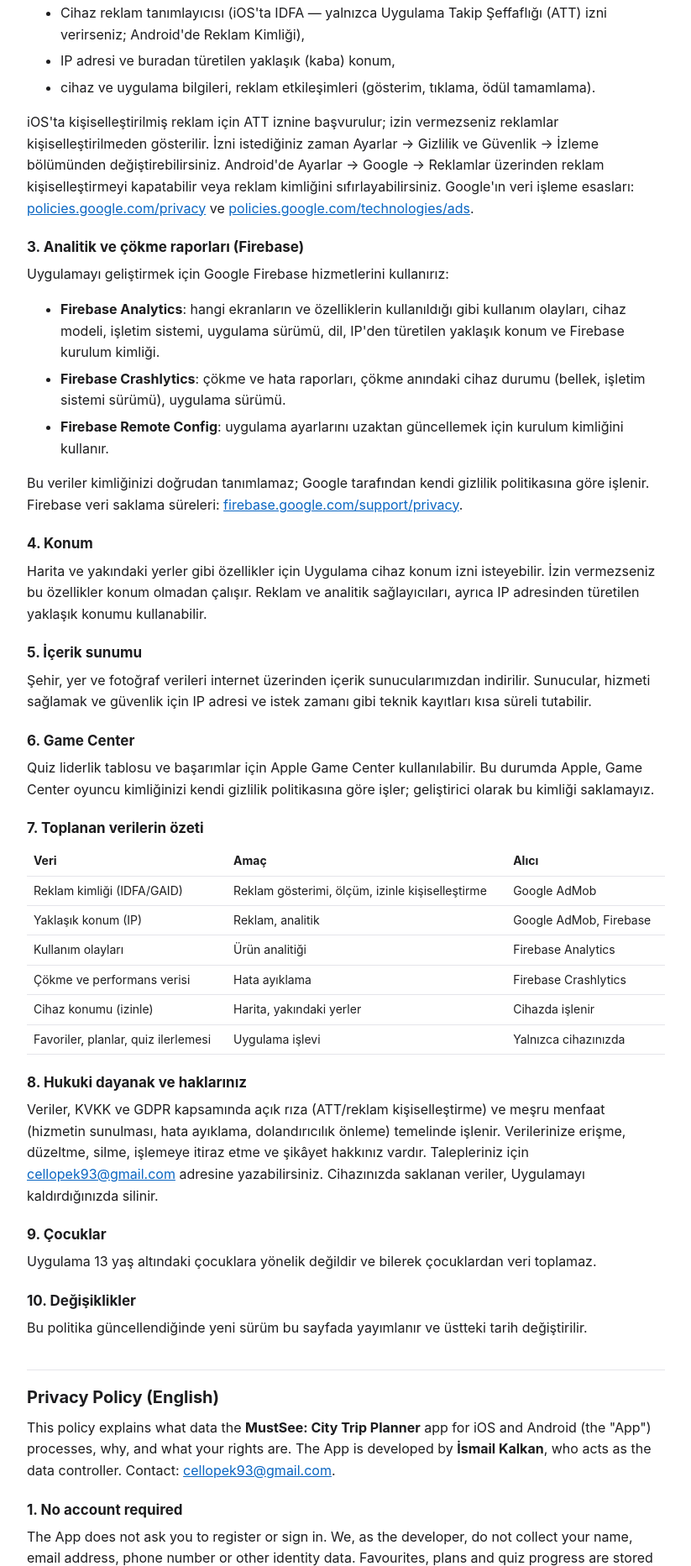
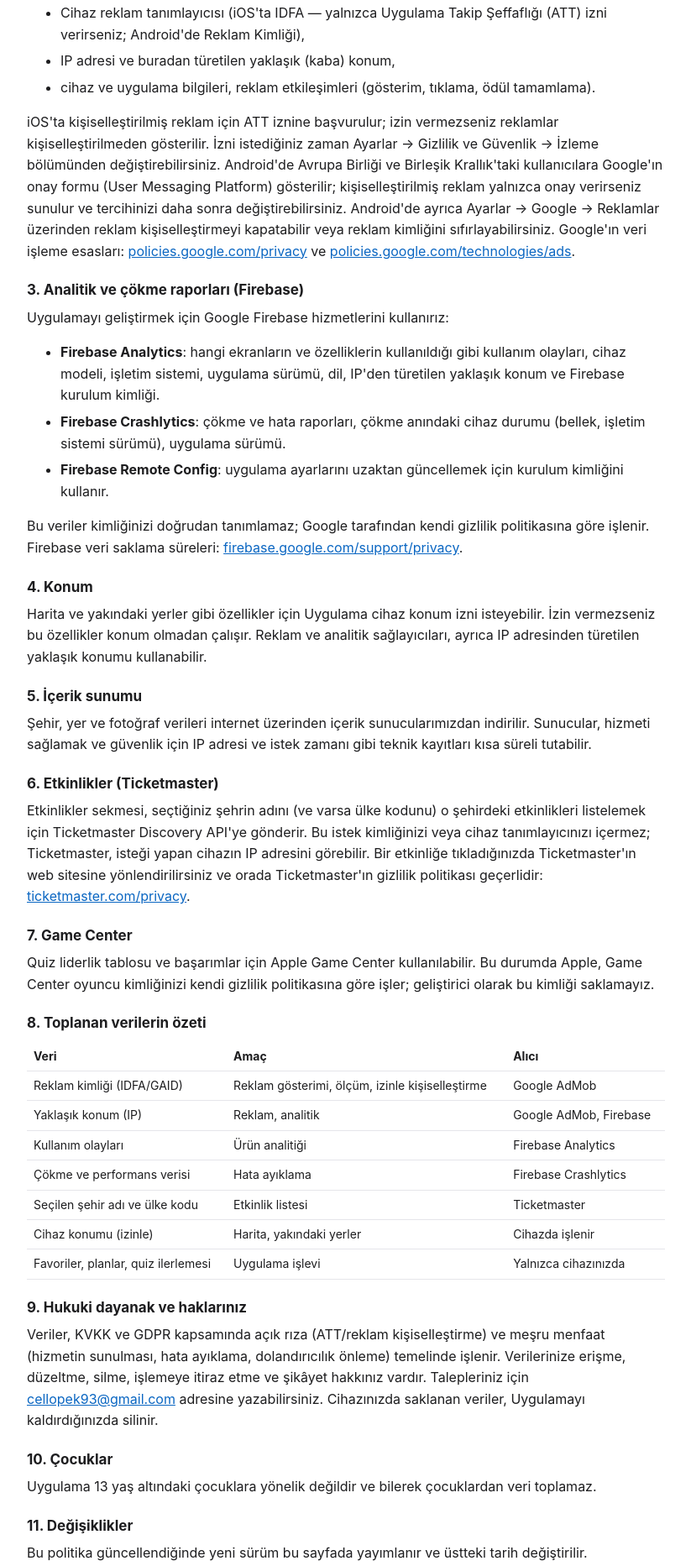
Before and after one commit to cellopek93-maker/mustsee-privacy, a plain HTML site: page index.html in a window 1280 px wide. Shown: the part 532-2397 px from the top of the page at 84% size, without its empty margins (228-1051 px from the left). Drawn offline with Linux system fonts and the light colour scheme.

Commit message:
Add files via upload

```diff
--- a/index.html
+++ b/index.html
@@ -24,7 +24,7 @@
 <body>
 <main>
 <h1>MustSee: City Trip Planner</h1>
-<p class="meta">Gizlilik Politikası / Privacy Policy · Son güncelleme / Last updated: 3 Ekim 2026 / 3 October 2026</p>
+<p class="meta">Gizlilik Politikası / Privacy Policy · Son güncelleme / Last updated: 4 Ekim 2026 / 4 October 2026</p>
 <nav class="lang"><a href="#tr">Türkçe</a> · <a href="#en">English</a></nav>
 
 <!-- ===================== TÜRKÇE ===================== -->
@@ -42,7 +42,7 @@
   <li>IP adresi ve buradan türetilen yaklaşık (kaba) konum,</li>
   <li>cihaz ve uygulama bilgileri, reklam etkileşimleri (gösterim, tıklama, ödül tamamlama).</li>
 </ul>
-<p>iOS'ta kişiselleştirilmiş reklam için ATT iznine başvurulur; izin vermezseniz reklamlar kişiselleştirilmeden gösterilir. İzni istediğiniz zaman Ayarlar → Gizlilik ve Güvenlik → İzleme bölümünden değiştirebilirsiniz. Android'de Ayarlar → Google → Reklamlar üzerinden reklam kişiselleştirmeyi kapatabilir veya reklam kimliğini sıfırlayabilirsiniz. Google'ın veri işleme esasları: <a href="https://policies.google.com/privacy">policies.google.com/privacy</a> ve <a href="https://policies.google.com/technologies/ads">policies.google.com/technologies/ads</a>.</p>
+<p>iOS'ta kişiselleştirilmiş reklam için ATT iznine başvurulur; izin vermezseniz reklamlar kişiselleştirilmeden gösterilir. İzni istediğiniz zaman Ayarlar → Gizlilik ve Güvenlik → İzleme bölümünden değiştirebilirsiniz. Android'de Avrupa Birliği ve Birleşik Krallık'taki kullanıcılara Google'ın onay formu (User Messaging Platform) gösterilir; kişiselleştirilmiş reklam yalnızca onay verirseniz sunulur ve tercihinizi daha sonra değiştirebilirsiniz. Android'de ayrıca Ayarlar → Google → Reklamlar üzerinden reklam kişiselleştirmeyi kapatabilir veya reklam kimliğini sıfırlayabilirsiniz. Google'ın veri işleme esasları: <a href="https://policies.google.com/privacy">policies.google.com/privacy</a> ve <a href="https://policies.google.com/technologies/ads">policies.google.com/technologies/ads</a>.</p>
 
 <h3>3. Analitik ve çökme raporları (Firebase)</h3>
 <p>Uygulamayı geliştirmek için Google Firebase hizmetlerini kullanırız:</p>
@@ -59,27 +59,31 @@
 <h3>5. İçerik sunumu</h3>
 <p>Şehir, yer ve fotoğraf verileri internet üzerinden içerik sunucularımızdan indirilir. Sunucular, hizmeti sağlamak ve güvenlik için IP adresi ve istek zamanı gibi teknik kayıtları kısa süreli tutabilir.</p>
 
-<h3>6. Game Center</h3>
+<h3>6. Etkinlikler (Ticketmaster)</h3>
+<p>Etkinlikler sekmesi, seçtiğiniz şehrin adını (ve varsa ülke kodunu) o şehirdeki etkinlikleri listelemek için Ticketmaster Discovery API'ye gönderir. Bu istek kimliğinizi veya cihaz tanımlayıcınızı içermez; Ticketmaster, isteği yapan cihazın IP adresini görebilir. Bir etkinliğe tıkladığınızda Ticketmaster'ın web sitesine yönlendirilirsiniz ve orada Ticketmaster'ın gizlilik politikası geçerlidir: <a href="https://www.ticketmaster.com/privacy">ticketmaster.com/privacy</a>.</p>
+
+<h3>7. Game Center</h3>
 <p>Quiz liderlik tablosu ve başarımlar için Apple Game Center kullanılabilir. Bu durumda Apple, Game Center oyuncu kimliğinizi kendi gizlilik politikasına göre işler; geliştirici olarak bu kimliği saklamayız.</p>
 
-<h3>7. Toplanan verilerin özeti</h3>
+<h3>8. Toplanan verilerin özeti</h3>
 <table>
   <tr><th>Veri</th><th>Amaç</th><th>Alıcı</th></tr>
   <tr><td>Reklam kimliği (IDFA/GAID)</td><td>Reklam gösterimi, ölçüm, izinle kişiselleştirme</td><td>Google AdMob</td></tr>
   <tr><td>Yaklaşık konum (IP)</td><td>Reklam, analitik</td><td>Google AdMob, Firebase</td></tr>
   <tr><td>Kullanım olayları</td><td>Ürün analitiği</td><td>Firebase Analytics</td></tr>
   <tr><td>Çökme ve performans verisi</td><td>Hata ayıklama</td><td>Firebase Crashlytics</td></tr>
+  <tr><td>Seçilen şehir adı ve ülke kodu</td><td>Etkinlik listesi</td><td>Ticketmaster</td></tr>
   <tr><td>Cihaz konumu (izinle)</td><td>Harita, yakındaki yerler</td><td>Cihazda işlenir</td></tr>
   <tr><td>Favoriler, planlar, quiz ilerlemesi</td><td>Uygulama işlevi</td><td>Yalnızca cihazınızda</td></tr>
 </table>
 
-<h3>8. Hukuki dayanak ve haklarınız</h3>
+<h3>9. Hukuki dayanak ve haklarınız</h3>
 <p>Veriler, KVKK ve GDPR kapsamında açık rıza (ATT/reklam kişiselleştirme) ve meşru menfaat (hizmetin sunulması, hata ayıklama, dolandırıcılık önleme) temelinde işlenir. Verilerinize erişme, düzeltme, silme, işlemeye itiraz etme ve şikâyet hakkınız vardır. Talepleriniz için <a href="mailto:cellopek93@gmail.com">cellopek93@gmail.com</a> adresine yazabilirsiniz. Cihazınızda saklanan veriler, Uygulamayı kaldırdığınızda silinir.</p>
 
-<h3>9. Çocuklar</h3>
+<h3>10. Çocuklar</h3>
 <p>Uygulama 13 yaş altındaki çocuklara yönelik değildir ve bilerek çocuklardan veri toplamaz.</p>
 
-<h3>10. Değişiklikler</h3>
+<h3>11. Değişiklikler</h3>
 <p>Bu politika güncellendiğinde yeni sürüm bu sayfada yayımlanır ve üstteki tarih değiştirilir.</p>
 </section>
 
@@ -98,7 +102,7 @@
   <li>your IP address and the approximate (coarse) location derived from it,</li>
   <li>device and app information and ad interactions (impressions, clicks, reward completions).</li>
 </ul>
-<p>On iOS the App asks for ATT permission before showing personalised ads; if you decline, ads are shown without personalisation. You can change this at any time in Settings → Privacy &amp; Security → Tracking. On Android you can opt out of ad personalisation or reset your advertising ID under Settings → Google → Ads. Google's data practices are described at <a href="https://policies.google.com/privacy">policies.google.com/privacy</a> and <a href="https://policies.google.com/technologies/ads">policies.google.com/technologies/ads</a>.</p>
+<p>On iOS the App asks for ATT permission before showing personalised ads; if you decline, ads are shown without personalisation. You can change this at any time in Settings → Privacy &amp; Security → Tracking. On Android, users in the European Union and the United Kingdom are shown Google's consent form (User Messaging Platform); personalised ads are served only if you consent, and you can change your choice later. On Android you can also opt out of ad personalisation or reset your advertising ID under Settings → Google → Ads. Google's data practices are described at <a href="https://policies.google.com/privacy">policies.google.com/privacy</a> and <a href="https://policies.google.com/technologies/ads">policies.google.com/technologies/ads</a>.</p>
 
 <h3>3. Analytics and crash reporting (Firebase)</h3>
 <p>To improve the App we use Google Firebase services:</p>
@@ -115,27 +119,31 @@
 <h3>5. Content delivery</h3>
 <p>City, place and photo data are downloaded from our content servers over the internet. The servers may keep short-lived technical logs (IP address, request time) to provide the service and for security.</p>
 
-<h3>6. Game Center</h3>
+<h3>6. Events (Ticketmaster)</h3>
+<p>The Events tab sends the name of the city you selected (and its country code, where available) to the Ticketmaster Discovery API in order to list events in that city. This request contains no identity or device identifier; Ticketmaster can see the IP address of the requesting device. When you tap an event you are taken to Ticketmaster's website, where Ticketmaster's privacy policy applies: <a href="https://www.ticketmaster.com/privacy">ticketmaster.com/privacy</a>.</p>
+
+<h3>7. Game Center</h3>
 <p>Apple Game Center may be used for quiz leaderboards and achievements. In that case Apple processes your Game Center player ID under Apple's privacy policy; we do not store this ID.</p>
 
-<h3>7. Summary of data collected</h3>
+<h3>8. Summary of data collected</h3>
 <table>
   <tr><th>Data</th><th>Purpose</th><th>Recipient</th></tr>
   <tr><td>Advertising ID (IDFA/GAID)</td><td>Ad delivery, measurement, personalisation with consent</td><td>Google AdMob</td></tr>
   <tr><td>Approximate location (IP)</td><td>Advertising, analytics</td><td>Google AdMob, Firebase</td></tr>
   <tr><td>Usage events</td><td>Product analytics</td><td>Firebase Analytics</td></tr>
   <tr><td>Crash and performance data</td><td>Debugging</td><td>Firebase Crashlytics</td></tr>
+  <tr><td>Selected city name and country code</td><td>Event listings</td><td>Ticketmaster</td></tr>
   <tr><td>Device location (with permission)</td><td>Map, nearby places</td><td>Processed on device</td></tr>
   <tr><td>Favourites, plans, quiz progress</td><td>App functionality</td><td>Your device only</td></tr>
 </table>
 
-<h3>8. Legal basis and your rights</h3>
+<h3>9. Legal basis and your rights</h3>
 <p>Data is processed under the GDPR and Turkish KVKK on the basis of consent (ATT / ad personalisation) and legitimate interest (providing the service, debugging, fraud prevention). You have the right to access, correct and delete your data, to object to processing and to lodge a complaint with a supervisory authority. Send requests to <a href="mailto:cellopek93@gmail.com">cellopek93@gmail.com</a>. Data stored on your device is removed when you uninstall the App.</p>
 
-<h3>9. Children</h3>
+<h3>10. Children</h3>
 <p>The App is not directed at children under 13 and does not knowingly collect data from children.</p>
 
-<h3>10. Changes</h3>
+<h3>11. Changes</h3>
 <p>When this policy changes, the new version is published on this page and the date at the top is updated.</p>
 </section>
 </main>
```
Also changed, not shown: privacy.html (+21 -13 lines).
